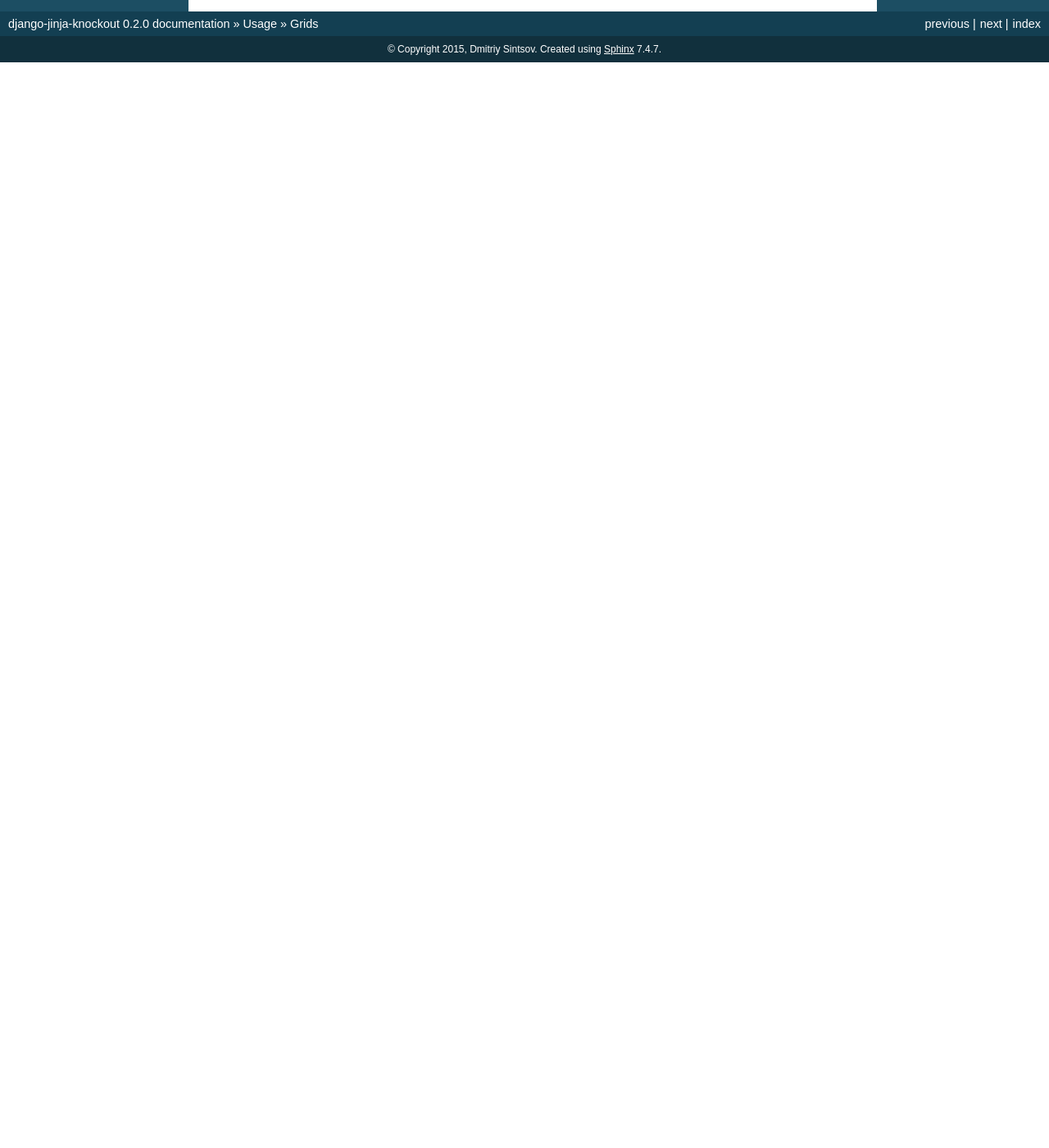
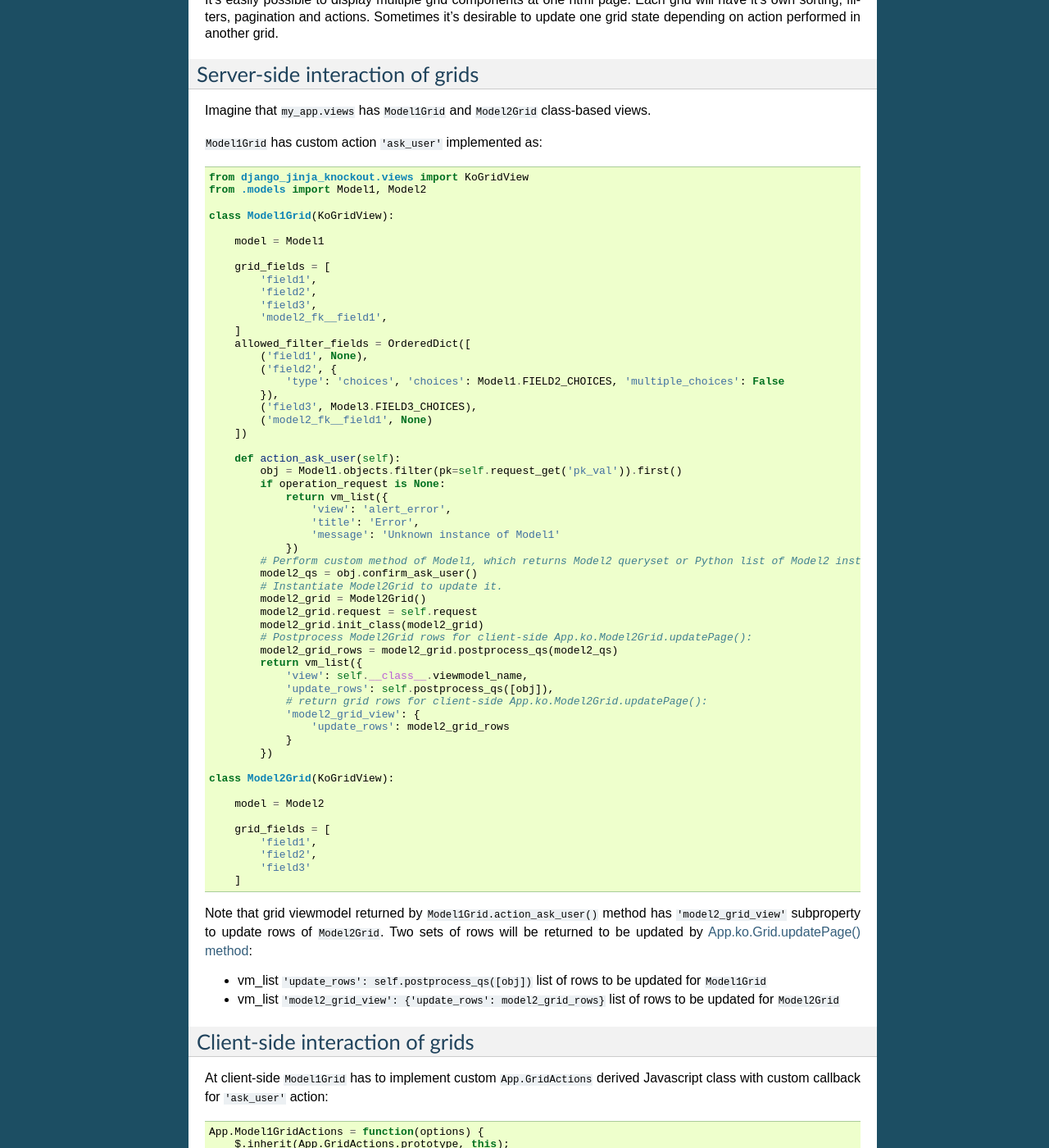
Before and after one commit to Dmitri-Sintsov/django-jinja-knockout, a Sphinx documentation site: the page built from docs/grids.rst, in a window 1280 px wide and 1400 px high, scrolled down 31494 px. Shown: the whole window at 82% size. Built offline with Sphinx 7.4.7, drawn with Linux system fonts in a browser that asks for light colours; before the commit the page ends 31570 px from its top, so only the background shows below that; some of the changed text lies outside the part shown.

Commit message:
'Grids interaction' section in grids.rst.

```diff
--- a/docs/grids.rst
+++ b/docs/grids.rst
@@ -45,7 +45,6 @@ In your app view code (we use ``my_app/views.py`` in this example) create the fo
 
     from django_jinja_knockout.views import KoGridView
     from .models import Model1
-
 
     class Model1Grid(KoGridView):
 
@@ -1244,6 +1243,9 @@ and editing grid row Django models::
 ``'save_form'`` action will display AJAX form errors in case there are ``ModelForm`` validation errors, or will add new
 row to grid when invoked via `'create_form' action`_ / update existing grid row, when invoked via `'edit_form' action`_.
 
+App.ko.Grid.updatePage() method
+~~~~~~~~~~~~~~~~~~~~~~~~~~~~~~~
+
 To automatize grid update after AJAX submitted action, the following optional JSON properties could be set in AJAX
 viewmodel response:
 
@@ -1810,7 +1812,137 @@ Note that widget itself is dependent on ``base_min.htm`` Jinja2 template which i
 ``app.js``, ``ko-grid.js`` and so on. Either use ``base_min.htm`` as base template for your project, or develop a
 separate templates with these client-side scripts included.
 
-grid components interaction
+=================
+Grids interaction
+=================
+It's easily possible to display multiple grid components at one html page. Each grid will have it's own sorting,
+filters, pagination and actions. Sometimes it's desirable to update one grid state depending on action performed
+in another grid.
+
+Server-side interaction of grids
+--------------------------------
+Imagine that ``my_app.views`` has ``Model1Grid`` and ``Model2Grid`` class-based views.
+
+``Model1Grid`` has custom action ``'ask_user'`` implemented as::
+
+    from django_jinja_knockout.views import KoGridView
+    from .models import Model1, Model2
+
+    class Model1Grid(KoGridView):
+
+        model = Model1
+
+        grid_fields = [
+            'field1',
+            'field2',
+            'field3',
+            'model2_fk__field1',
+        ]
+        allowed_filter_fields = OrderedDict([
+            ('field1', None),
+            ('field2', {
+                'type': 'choices', 'choices': Model1.FIELD2_CHOICES, 'multiple_choices': False
+            }),
+            ('field3', Model3.FIELD3_CHOICES),
+            ('model2_fk__field1', None)
+        ])
+
+        def action_ask_user(self):
+            obj = Model1.objects.filter(pk=self.request_get('pk_val')).first()
+            if operation_request is None:
+                return vm_list({
+                    'view': 'alert_error',
+                    'title': 'Error',
+                    'message': 'Unknown instance of Model1'
+                })
+            # Perform custom method of Model1, which returns Model2 queryset or Python list of Model2 instances:
+            model2_qs = obj.confirm_ask_user()
+            # Instantiate Model2Grid to update it.
+            model2_grid = Model2Grid()
+            model2_grid.request = self.request
+            model2_grid.init_class(model2_grid)
+            # Postprocess Model2Grid rows for client-side App.ko.Model2Grid.updatePage():
+            model2_grid_rows = model2_grid.postprocess_qs(model2_qs)
+            return vm_list({
+                'view': self.__class__.viewmodel_name,
+                'update_rows': self.postprocess_qs([obj]),
+                # return grid rows for client-side App.ko.Model2Grid.updatePage():
+                'model2_grid_view': {
+                    'update_rows': model2_grid_rows
+                }
+            })
+
+    class Model2Grid(KoGridView):
+
+        model = Model2
+
+        grid_fields = [
+            'field1',
+            'field2',
+            'field3'
+        ]
+
+Note that grid viewmodel returned by ``Model1Grid.action_ask_user()`` method has ``'model2_grid_view'`` subproperty
+to update rows of ``Model2Grid``. Two sets of rows will be returned to be updated by
+`App.ko.Grid.updatePage() method`_:
+
+* vm_list ``'update_rows': self.postprocess_qs([obj])`` list of rows to be updated for ``Model1Grid``
+* vm_list ``'model2_grid_view': {'update_rows': model2_grid_rows}`` list of rows to be updated for ``Model2Grid``
+
+
+Client-side interaction of grids
+--------------------------------
+.. highlight:: javascript
+
+At client-side ``Model1Grid`` has to implement custom ``App.GridActions`` derived Javascript class with custom
+callback for ``'ask_user'`` action::
+
+    App.Model1GridActions = function(options) {
+        $.inherit(App.GridActions.prototype, this);
+        this.init(options);
+    };
+
+    (function(Model1GridActions) {
+
+        Model1GridActions.callback_ask_user = function(viewModel) {
+            var model2GridView = viewModel.model2_grid_view;
+            delete viewModel.model2_grid_view;
+
+            this.grid.updatePage(viewModel);
+            // Get client-side class of Model2Grid component by id (instance of App.ko.Grid or derived class).
+            var model2Grid = $('#model2_grid').component();
+            if (model2Grid !== null) {
+                // Update rows of Model2Grid component (instance of App.ko.Grid or derived class).
+                model2Grid.updatePage(model2GridView);
+            }
+        };
+
+    })(App.Model1GridActions.prototype);
+
+    App.ko.Model1Grid = function(options) {
+        $.inherit(App.ko.Grid.prototype, this);
+        this.init(options);
+    };
+
+    (function(Model1Grid) {
+
+        Model1Grid.iocGridActions = function(options) {
+            return new App.Model1GridActions(options);
+        };
+
+    })(App.ko.Model1Grid.prototype);
+
+Let's explain ``callback_ask_user()`` code flow:
+
+* ``this.grid`` stores an instance of ``App.ko.Grid`` for ``Model1Grid``. We call ``.updatePage(viewModel)`` on that
+  instance to update rows of current grid.
+* jQuery DOM element ``$('#model2_grid')`` is root element for ``Model2Grid`` component. It's ``App.ko.Grid`` instance
+  is retrieved with ``.component()`` call on that element. Then ``.updatePage(model2GridView)`` updates the rows of
+  that grid.
+
+See also ``dom_attrs`` argument of `ko_grid() macro`_ to understand how to set grid component DOM id like
+``'#model2_grid'`` in the example above.
+
 custom action types
 
 App.FilterDialog
```
